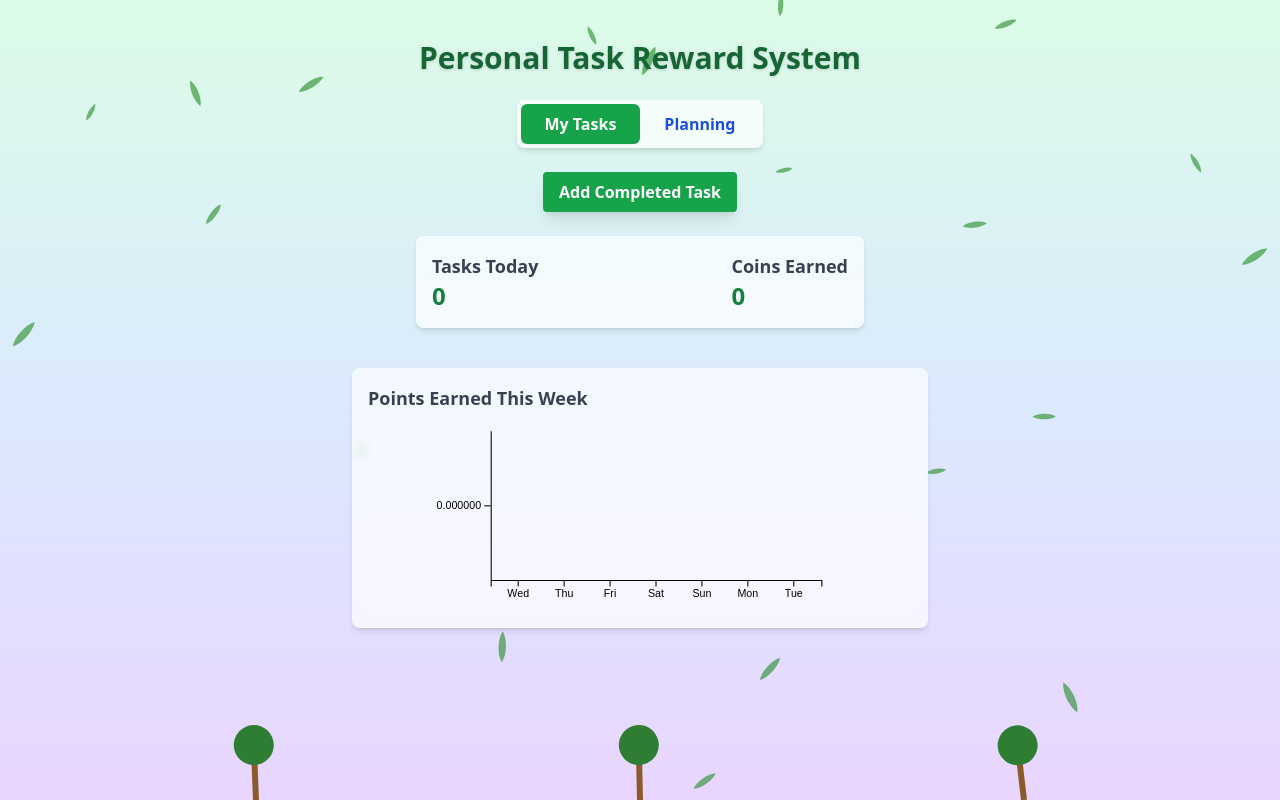
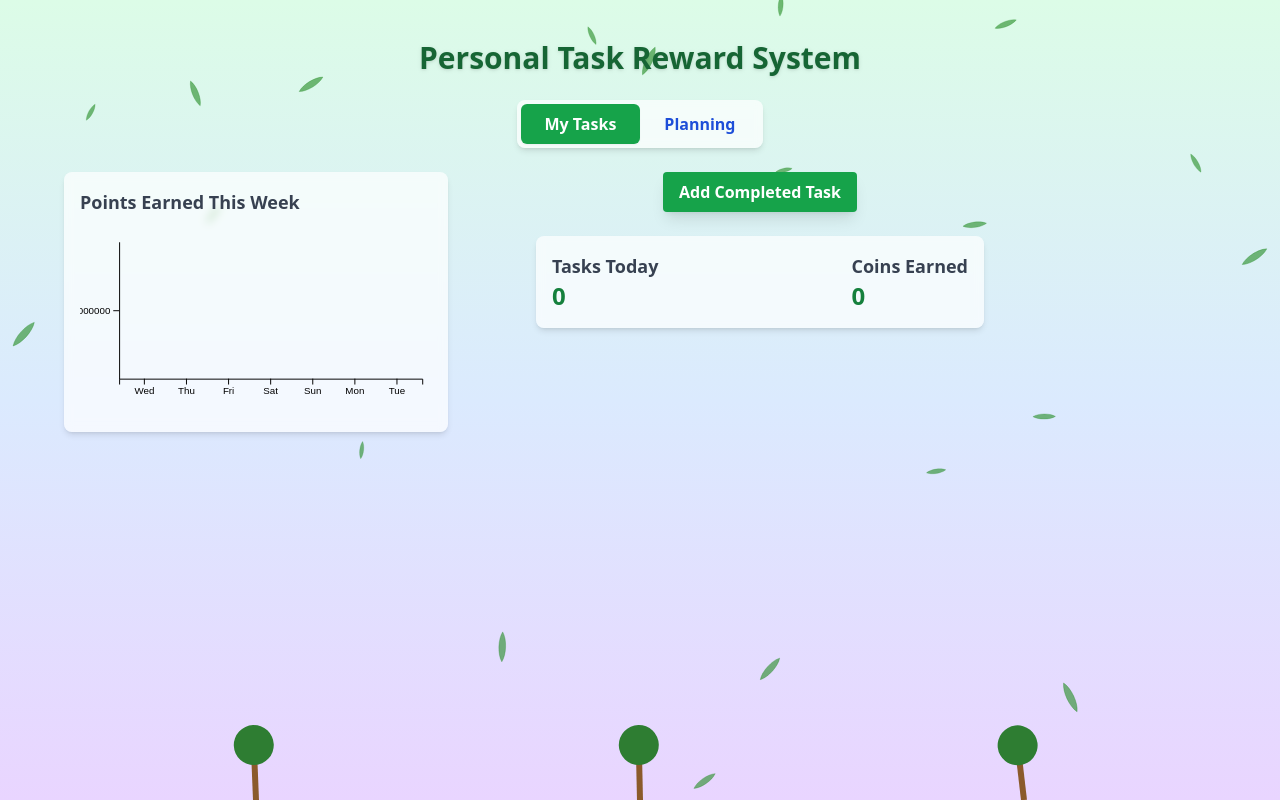
Before and after one commit to ssaket/rewards, a React (Vite) app: page / in a window 1280 px wide. Built offline with nearby package versions, Linux system fonts and the light colour scheme.

Commit message:
Update layout, improve badge logic

```diff
--- a/src/App.tsx
+++ b/src/App.tsx
@@ -321,10 +321,17 @@ const App: React.FC = () => {
 
         {/* Tab Content */}
         {activeTab === 'tasks' ? (
-          <div className="w-full max-w-xl mx-auto">
-            <AddTask onAdd={handleAddTask} planningTasks={planningTasks} />
-            <TaskList tasks={tasks} />
-            <ProgressChart tasks={tasks} />
+          <div className="w-full flex flex-col lg:flex-row gap-6 max-w-6xl mx-auto">
+            {/* Left side - Weekly Progress Chart */}
+            <div className="lg:w-1/3">
+              <ProgressChart tasks={tasks} />
+            </div>
+
+            {/* Right side - Task Management */}
+            <div className="lg:w-2/3 max-w-xl mx-auto lg:mx-0">
+              <AddTask onAdd={handleAddTask} planningTasks={planningTasks} />
+              <TaskList tasks={tasks} />
+            </div>
           </div>
         ) : (
           <PlanningTab
--- a/src/components/AchievementBadge.tsx
+++ b/src/components/AchievementBadge.tsx
@@ -3,32 +3,35 @@ import React from 'react';
 export interface AchievementBadgeProps {
   /** Total points accumulated across all tasks */
   totalPoints: number;
+  /** Points earned today */
+  todayPoints: number;
   /** Number of consecutive days with at least one task */
   streak: number;
 }
 
 /**
- * Determine which badge label to show based on the total money earned.
+ * Determine which daily badge label to show based on points earned today.
  * Returns null if no badge threshold has been reached.
  */
-function getBadgeLabel(points: number): string | null {
-  if (points >= 100) return 'Gold';
-  if (points >= 50) return 'Silver';
-  if (points >= 20) return 'Bronze';
+function getDailyBadgeLabel(points: number): string | null {
+  if (points >= 30) return 'Amazing Day';
+  if (points >= 20) return 'Great Day';
+  if (points >= 10) return 'Good Day';
   return null;
 }
 
 /**
- * AchievementBadge shows a small visual indicator of a user's progress
- * in the form of a badge for earning milestones and a streak counter.
+ * AchievementBadge shows daily progress badges and streak tracking.
+ * Daily badges reset each day based on today's points, while streaks
+ * track consecutive days with completed tasks.
  */
-const AchievementBadge: React.FC<AchievementBadgeProps> = ({ totalPoints, streak }) => {
-  const badge = getBadgeLabel(totalPoints);
+const AchievementBadge: React.FC<AchievementBadgeProps> = ({ todayPoints, streak }) => {
+  const dailyBadge = getDailyBadgeLabel(todayPoints);
   return (
     <div className="flex space-x-2 mt-2">
-      {badge && (
-        <span className="bg-yellow-200 text-yellow-800 text-xs font-semibold px-2 py-1 rounded-full">
-          {badge} Badge
+      {dailyBadge && (
+        <span className="bg-blue-200 text-blue-800 text-xs font-semibold px-2 py-1 rounded-full">
+          🌟 {dailyBadge}
         </span>
       )}
       {streak > 1 && (
--- a/src/components/ProgressChart.tsx
+++ b/src/components/ProgressChart.tsx
@@ -80,7 +80,7 @@ const ProgressChart: React.FC<ProgressChartProps> = ({ tasks }) => {
   }, [tasks]);
 
   return (
-    <div className="bg-white/70 backdrop-blur-sm rounded-lg shadow-md p-4 mt-6">
+    <div className="bg-white/70 backdrop-blur-sm rounded-lg shadow-md p-4">
       <h2 className="text-lg font-semibold text-gray-700 mb-2">
         Points Earned This Week
       </h2>
--- a/src/components/TaskList.tsx
+++ b/src/components/TaskList.tsx
@@ -44,6 +44,7 @@ const TaskList: React.FC<TaskListProps> = ({ tasks }) => {
   };
   const streak = calculateStreak();
 
+
   return (
     <div className="w-full max-w-md mt-6 mx-auto space-y-4">
       <div className="bg-white/70 backdrop-blur-sm rounded-lg shadow-md p-4 flex justify-between items-center">
@@ -56,7 +57,7 @@ const TaskList: React.FC<TaskListProps> = ({ tasks }) => {
           <p className="text-2xl font-bold text-green-700">{totalPointsToday}</p>
         </div>
       </div>
-      <AchievementBadge totalPoints={totalPoints} streak={streak} />
+      <AchievementBadge totalPoints={totalPoints} todayPoints={totalPointsToday} streak={streak} />
       <ul className="space-y-2">
         {tasksToday
           .slice()
```
